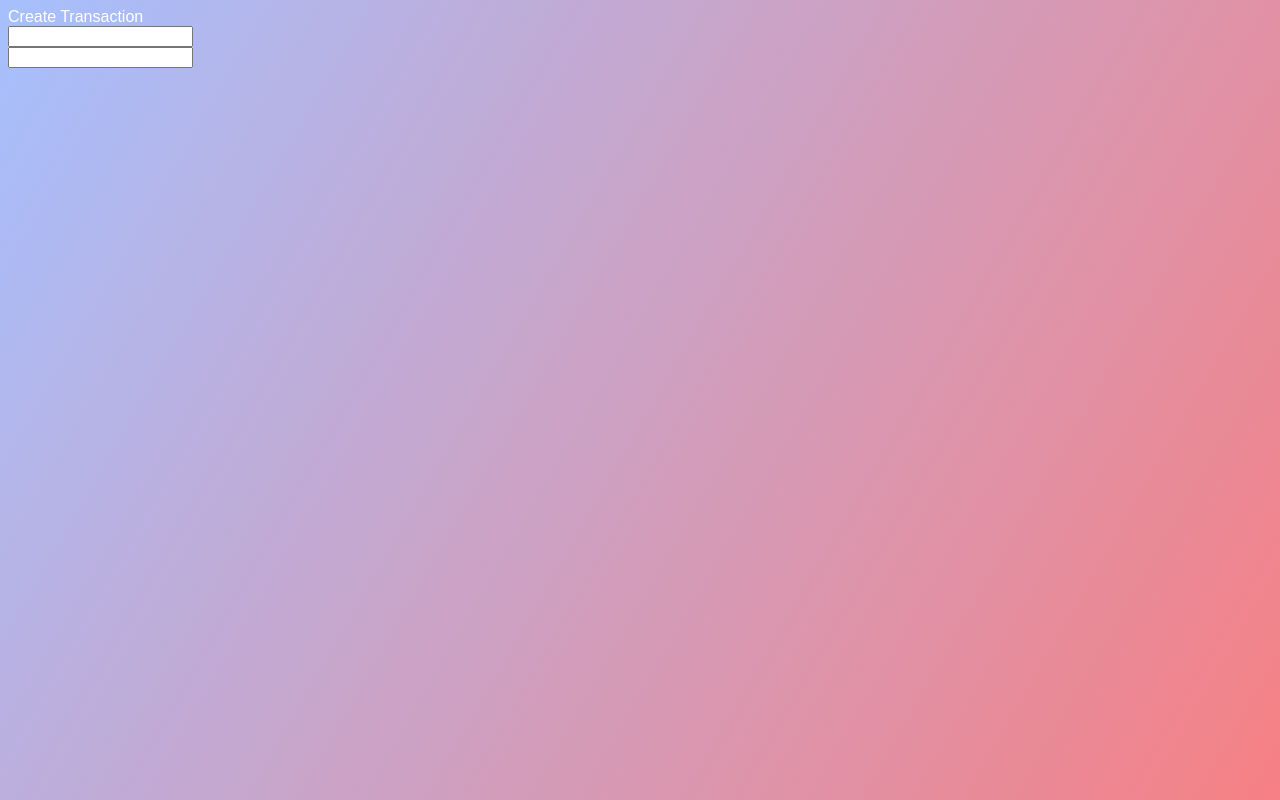
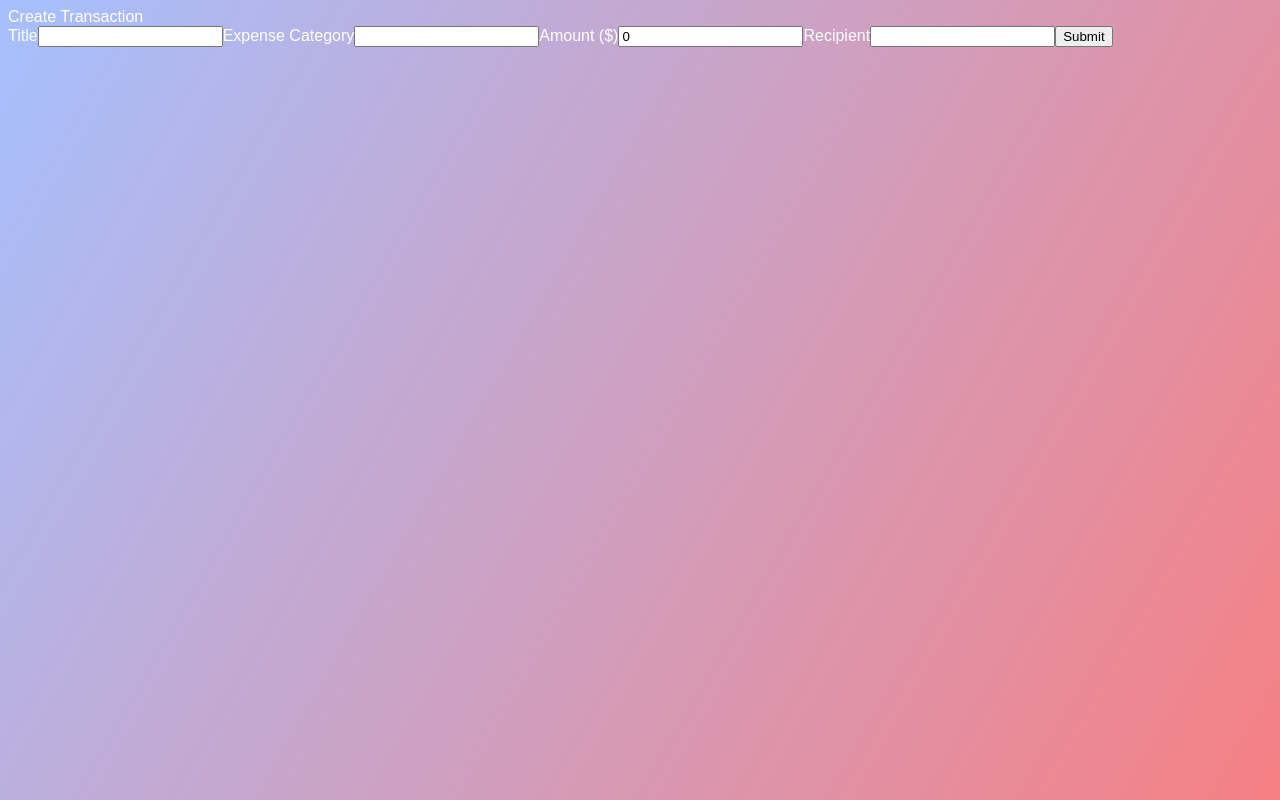
Before and after one commit to ArsalaanAnsariDeveloper/Minima, a React app: page /transaction in a window 1280 px wide. Built offline with nearby package versions, Linux system fonts and the light colour scheme.

Commit message:
arsalaans shit

```diff
--- a/src/client/Button/Button.css
+++ b/src/client/Button/Button.css
@@ -14,6 +14,11 @@
     text-transform: uppercase;
 }
 
+.round-button a{
+    color: inherit;
+    text-decoration: none;
+}
+
 .round-button:hover {
     border: 2px solid white;
     background: rgba(255,255,255,0.3);
--- a/src/client/Button/Button.js
+++ b/src/client/Button/Button.js
@@ -11,7 +11,7 @@ export default class Button extends Component {
     render(){
         return <div>
             <div className="round-button">
-                <Link to='/transaction'>New Transaction</Link>
+                {/* <Link to='/transaction'>New Transaction</Link> */}
             </div>
         </div>
     }
--- a/src/client/Homepage/Homepage.js
+++ b/src/client/Homepage/Homepage.js
@@ -29,11 +29,6 @@ export default class Homepage extends Component {
             innerRadius={75}
             title="My Budget"/>
         </div>
-
-
-        <div className = "transactionLink">
-          <Button path="/transaction" text="New Transaction"/>
-        </div>
       </div>
     );
   }
--- a/src/client/Transaction/Transaction.js
+++ b/src/client/Transaction/Transaction.js
@@ -1,23 +1,92 @@
 import React, { Component } from 'react';
 import './Transaction.css'
+import Button from '../Button/Button'
 
 export default class Transaction extends Component {
     constructor(props) {
         super(props);
+        this.state = {
+            title: "",
+            category: "",
+            amt: 0,
+            recipient: "",
+            user: "krl2134+user@columbia.edu"
+        }
+
+        this.handleTitleChange = this.handleTitleChange.bind(this);
+        this.handleCategoryChange = this.handleCategoryChange.bind(this);
+        this.handleAmtChange = this.handleAmtChange.bind(this);
+        this.handleRecipientChange = this.handleRecipientChange.bind(this);
+
+        this.handleSubmit = this.handleSubmit.bind(this);
+    }
+
+    handleTitleChange(event){
+        this.setState({title:event.target.value})
+    }
+
+    handleCategoryChange(event){
+        this.setState({category:event.target.value})
+    }
+
+    handleAmtChange(event){
+        this.setState({amt:event.target.value})
+    }
+
+    handleRecipientChange(event){
+        this.setState({recipient:event.target.value})
+    }
+
+    handleSubmit(event) {
+        alert(this.state.title+this.state.category+this.state.amt+this.state.recipient);
+        event.preventDefault();
+        var dataUser =  {
+            "send": this.state.user,
+            "recv": this.state.recipient,
+            "amt": this.state.amt
+          }
+
+        if(this.state.category ==  "user"){
+            fetch('/api/transact' , {
+                method: 'post',
+                body: JSON.stringify(dataUser)
+              }).then(function(response) {
+                console.log(response.json());
+            });
+        }
+
+
+
     }
 
     render(){
         return <div>
-            <div className = 'transaction-title'>
-                Create Transaction
-            </div>
+                <div className = 'transaction-title'>
+                    Create Transaction
+                </div>
+            <form onSubmit={this.handleSubmit}>
+                <label>
+                Title
+                    <input type="text" defaultValue={this.state.title} onChange={this.handleTitleChange} />
+                </label>
 
-            <div className = 'transaction-name'>
-                <input type="text" name="name" />
-            </div>
-            <div className = 'transaction-category'>
-                <input type="text" name="name" />
-            </div>
+                <label>
+                Expense Category
+                    <input type="text" defaultValue={this.state.category} onChange={this.handleCategoryChange} />
+                </label>
+
+                <label>
+                Amount ($)
+                    <input type="number" defaultValue={this.state.amt} onChange={this.handleAmtChange} />
+                </label>
+
+                <label>
+                Recipient
+                    <input type="text" defaultValue={this.state.recipient} onChange={this.handleRecipientChange} />
+                </label>
+
+                <input type="submit" value="Submit" />
+            </form>
         </div>
     }
 }
--- a/src/client/index.js
+++ b/src/client/index.js
@@ -6,11 +6,12 @@ import { BrowserRouter as Router, Route } from 'react-router-dom';
 
 
 ReactDOM.render(
-    <Router>
-      <div>
-        <Route exact path= "/" component={Homepage} />
-        <Route exact path= "/transaction" component={Transaction} />
+//     <Router>
+//       <div>
+//         <Route exact path= "/" component={Homepage} />
+//         <Route exact path= "/transaction" component={Transaction} />
 
-      </div>
-  </Router>
+//       </div>
+//   </Router>
+    <Transaction/>
     , document.getElementById('root'));
```
